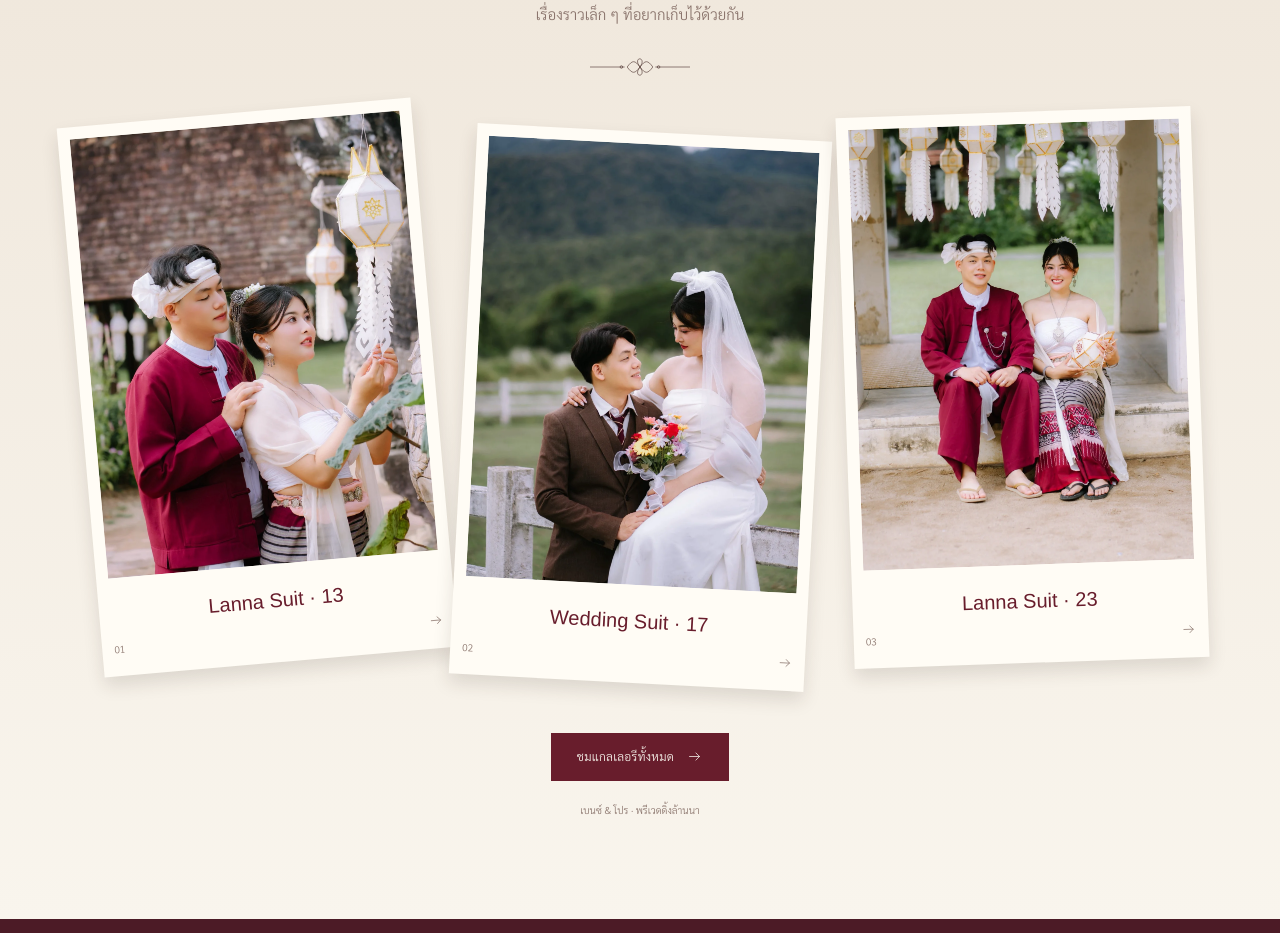
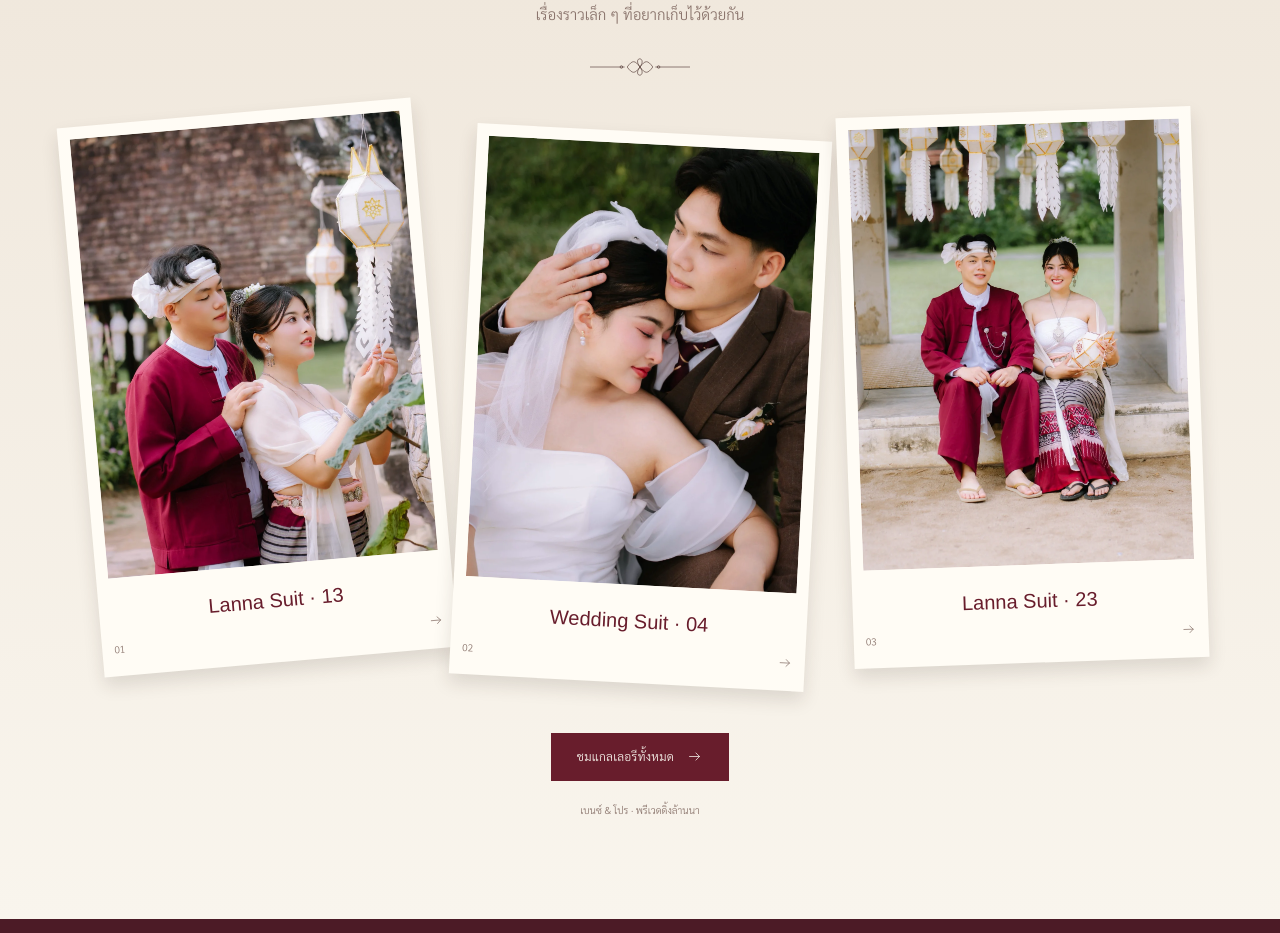
Before and after one commit to bearbyz/benz-pro-wedding-website, a Next.js app: page /invitation in a window 1280 px wide. Shown: the part 3351-4284 px from the top of the page. Built offline with nearby package versions, Linux system fonts and the light colour scheme; a web font is replaced by a local one.

Commit message:
Use close-up couple photo in center preview

```diff
--- a/src/components/gallery-preview.tsx
+++ b/src/components/gallery-preview.tsx
@@ -3,7 +3,7 @@ import Link from "next/link";
 import { galleryPhotos } from "@/data/gallery";
 import { Flourish, Icon } from "./ornaments";
 
-const previewPhotos = ["lanna-13", "white-17", "lanna-23"].map(id => galleryPhotos.find(photo => photo.id === id)!);
+const previewPhotos = ["lanna-13", "white-04", "lanna-23"].map(id => galleryPhotos.find(photo => photo.id === id)!);
 
 export default function GalleryPreview() {
   return <section className="gallery-preview reveal" id="gallery">
```
